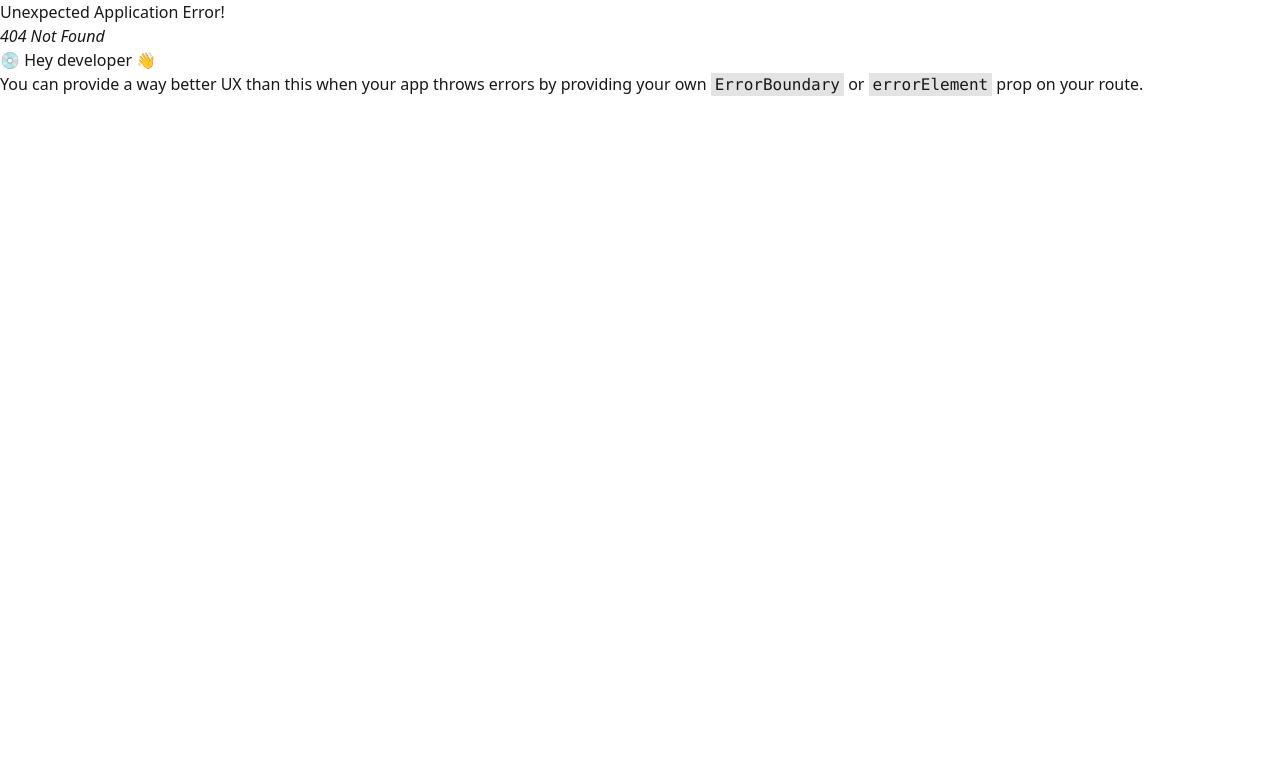
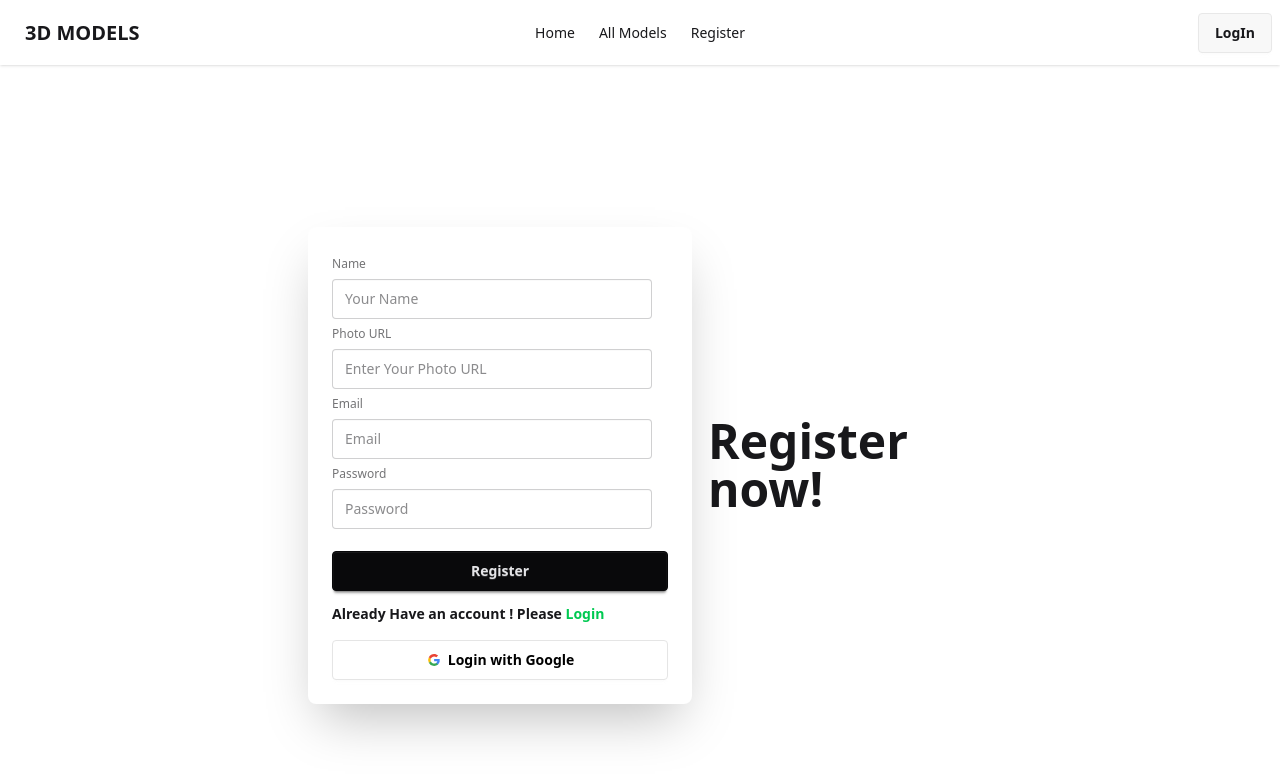
Before and after one commit to mdabdulaziz6236/3d-models-client, a React (Vite) app: page /register in a window 1280 px wide. Before the commit this address had no page. Shown: the top 778 px of the page. Built offline with nearby package versions, Linux system fonts and the light colour scheme.

Commit message:
Added register page

```diff
--- /dev/null
+++ b/src/Pages/AllModels/AllModels.jsx
@@ -0,0 +1,13 @@
+import React from "react";
+
+const AllModels = () => {
+  return (
+    <div>
+      <h1 className="pt-5 text-5xl text-center font-bold"> All Models</h1>
+      <p className=" text-center pt-3 font-semibold  mb-10 ">Explore 3d models.</p>
+    </div>
+
+  );
+};
+
+export default AllModels;
--- a/src/Pages/Auth/Register.jsx
+++ b/src/Pages/Auth/Register.jsx
@@ -1,11 +1,105 @@
-import React from 'react';
+import React from "react";
+import { Link } from "react-router";
 
 const Register = () => {
-    return (
-        <div>
+  const handleRegister = (event) => {
+    event.preventDefault();
+    const newUser = {
+      name: event.target.name.value,
+      photo: event.target.photo.value,
+      email: event.target.email.value,
+      password: event.target.password.value,
+    };
+    console.log(newUser);
+  };
+  const handleGoogleSignIn  =()=>{
 
+  }
+  return (
+    <div className="hero min-h-screen">
+      <div className="hero-content flex-col lg:flex-row-reverse">
+        <div className="text-center lg:text-left">
+          <h1 className="text-5xl font-bold">Register now!</h1>
         </div>
-    );
+        <div className="card bg-base-100 w-full max-w-sm shrink-0 shadow-2xl">
+          <div className="card-body">
+            <form onSubmit={handleRegister}>
+              <fieldset className="fieldset">
+                <label className="label">Name</label>
+                <input
+                  type="text"
+                  className="input"
+                  required
+                  name="name"
+                  placeholder="Your Name"
+                />
+                <label className="label">Photo URL</label>
+                <input
+                  type="text"
+                  className="input"
+                  required
+                  name="photo"
+                  placeholder="Enter Your Photo URL"
+                />
+                <label className="label">Email</label>
+                <input
+                  type="email"
+                  className="input"
+                  required
+                  name="email"
+                  placeholder="Email"
+                />
+                <label className="label">Password</label>
+                <input
+                  type="password"
+                  required
+                  name="password"
+                  className="input"
+                  placeholder="Password"
+                />
+                <button type="submit" className="btn btn-neutral mt-4">
+                  Register
+                </button>
+              </fieldset>
+
+            </form>
+            <div className="font-semibold"><p className="">Already Have an account ! Please <Link className="font-bold hover:underline text-green-500 hover:text-pink-500" to='/login'>Login</Link>  </p></div>
+            {/* Google */}
+              <button onClick={handleGoogleSignIn} className="btn w-full mt-2 bg-white text-black border-[#e5e5e5]">
+                <svg
+                  aria-label="Google logo"
+                  width="16"
+                  height="16"
+                  xmlns="http://www.w3.org/2000/svg"
+                  viewBox="0 0 512 512"
+                >
+                  <g>
+                    <path d="m0 0H512V512H0" fill="#fff"></path>
+                    <path
+                      fill="#34a853"
+                      d="M153 292c30 82 118 95 171 60h62v48A192 192 0 0190 341"
+                    ></path>
+                    <path
+                      fill="#4285f4"
+                      d="m386 400a140 175 0 0053-179H260v74h102q-7 37-38 57"
+                    ></path>
+                    <path
+                      fill="#fbbc02"
+                      d="m90 341a208 200 0 010-171l63 49q-12 37 0 73"
+                    ></path>
+                    <path
+                      fill="#ea4335"
+                      d="m153 219c22-69 116-109 179-50l55-54c-78-75-230-72-297 55"
+                    ></path>
+                  </g>
+                </svg>
+                Login with Google
+              </button>
+          </div>
+        </div>
+      </div>
+    </div>
+  );
 };
 
 export default Register;
--- a/src/Router/Routes.jsx
+++ b/src/Router/Routes.jsx
@@ -1,10 +1,26 @@
 import { createBrowserRouter } from "react-router";
-import MainLayOut from '../Layout/MainLayout'
+import MainLayOut from "../Layout/MainLayout";
+import AllModels from "../Pages/AllModels/AllModels";
+import Register from "../Pages/Auth/Register";
+import Login from "../Pages/Auth/Login";
 
 export const router = createBrowserRouter([
-    {
-        path:'/',
-        element:<MainLayOut></MainLayOut>
-    }
-
-])
+  {
+    path: "/",
+    element: <MainLayOut></MainLayOut>,
+    children: [
+      {
+        path: "all-models",
+        Component: AllModels,
+      },
+      {
+        path: "register",
+        Component: Register,
+      },
+      {
+        path: "login",
+        Component:Login,
+      },
+    ],
+  },
+]);
```
Also changed, not shown: src/Pages/Auth/Login.jsx (+2 -6 lines).
